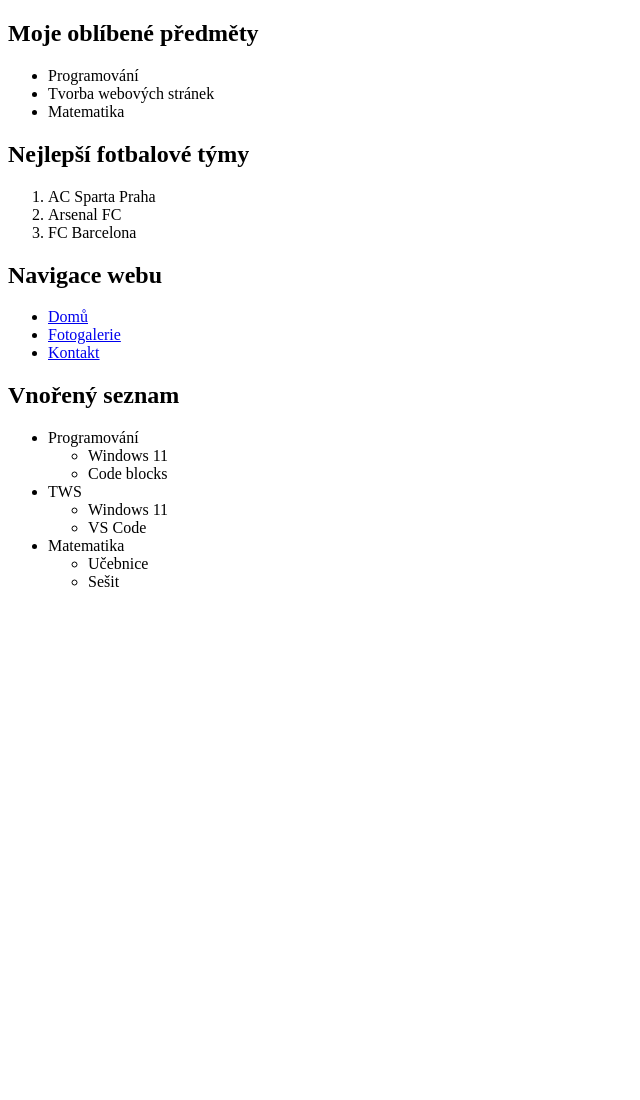
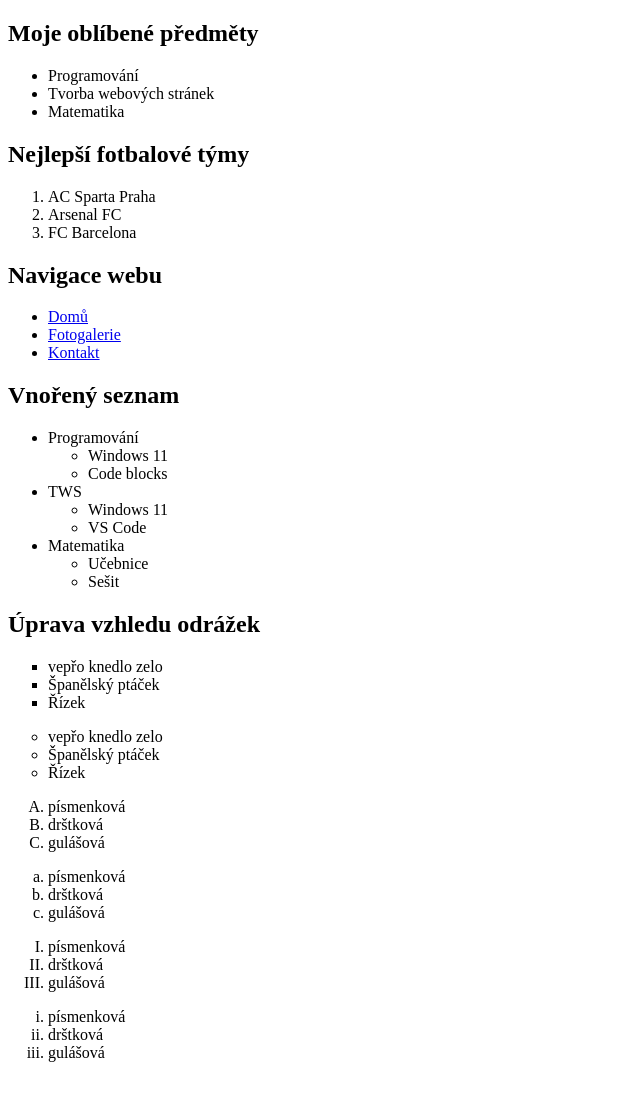
Before and after one commit to Krankus-SSICR/tws_1r_it2030, a plain HTML site: page html-02/index.html in a window 1280 px wide. Shown: the top 1100 px of the page, without its empty margins (0-640 px from the left). Drawn offline with Linux system fonts and the light colour scheme.

Commit message:
26-10-21

```diff
--- a/html-02/index.html
+++ b/html-02/index.html
@@ -49,5 +49,37 @@
             <li>Sešit</li>
         </ul>
     </ul>
+    <h2>Úprava vzhledu odrážek</h2>
+    <ul type="square">
+        <li>vepřo knedlo zelo</li>
+        <li>Španělský ptáček</li>
+        <li>Řízek</li>
+    </ul>
+    <ul type="circle">
+        <li>vepřo knedlo zelo</li>
+        <li>Španělský ptáček</li>
+        <li>Řízek</li>
+    </ul>
+    <ol type="A">
+        <li>písmenková</li>
+        <li>drštková</li>
+        <li>gulášová</li>
+    </ol>
+    <ol type="a">
+        <li>písmenková</li>
+        <li>drštková</li>
+        <li>gulášová</li>
+    </ol>
+    <ol type="I">
+        <li>písmenková</li>
+        <li>drštková</li>
+        <li>gulášová</li>
+    </ol>
+    <ol type="i">
+        <li>písmenková</li>
+        <li>drštková</li>
+        <li>gulášová</li>
+    </ol>
+
 </body>
 </html>
```
Also changed, not shown: html-02/cv 02/index.html (added, +18 -0 lines), html-02/cv 02/koprovka.jpg (added).
